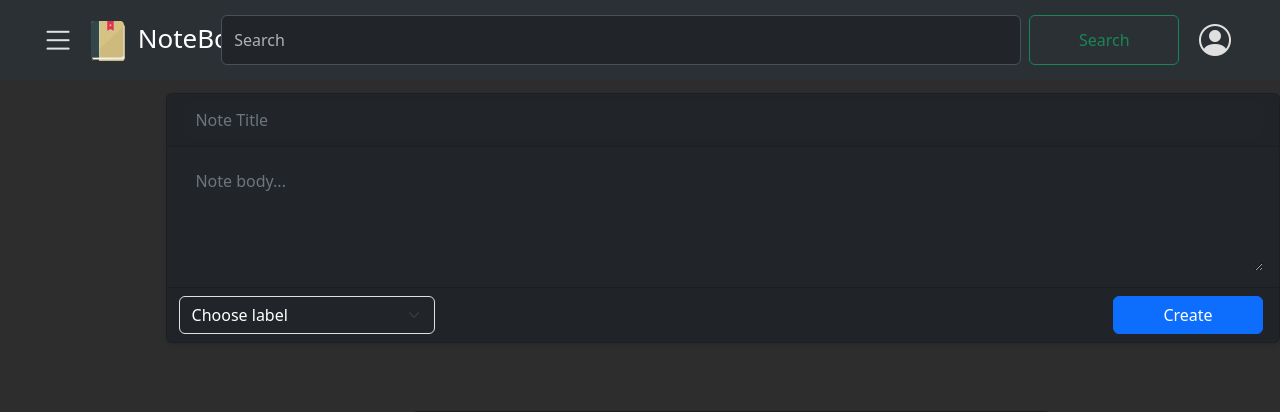
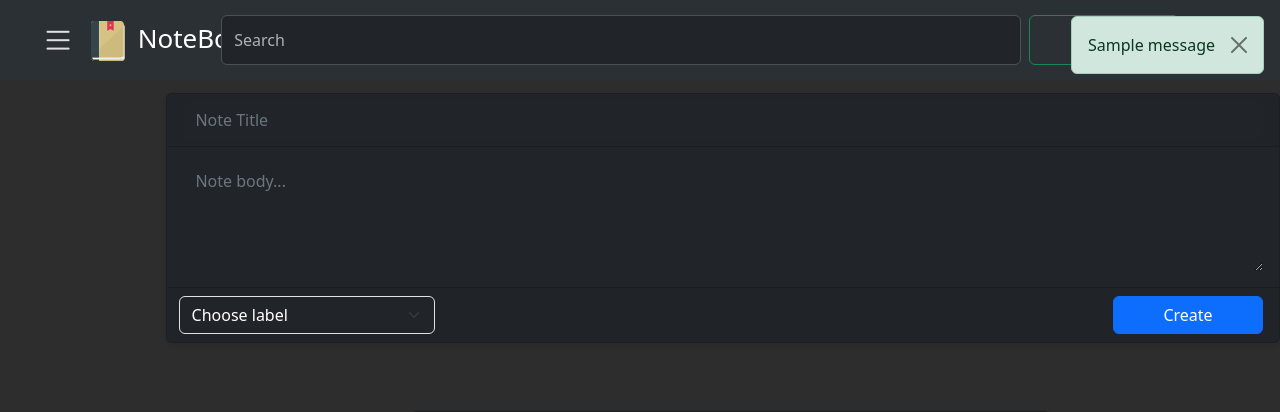
Before and after one commit to JoseSholly/keep-notebook, a Django app: page /notes/label/create/ in a window 1280 px wide. Shown: the top 412 px of the page. Run offline with Django 4.2, Linux system fonts and the light colour scheme; a user stored in the database is signed in; data comes from the database, SQL or seed files in the repository; both versions use the stored data as it was after the commit; tables that the repository leaves empty hold one stand-in row (values such as "Sample post"); one stand-in notice (Sample message) is shown.

Commit message:
Alert new label

```diff
--- a/notebook/notebook/settings.py
+++ b/notebook/notebook/settings.py
@@ -50,6 +50,7 @@ INSTALLED_APPS = [
 MIDDLEWARE = [
     'django.middleware.security.SecurityMiddleware',
     'django.contrib.sessions.middleware.SessionMiddleware',
+    'django.contrib.messages.middleware.MessageMiddleware',
     'django.middleware.common.CommonMiddleware',
     'django.middleware.csrf.CsrfViewMiddleware',
     'django.contrib.auth.middleware.AuthenticationMiddleware',
--- /dev/null
+++ b/notebook/notes/static/message.js
@@ -0,0 +1,12 @@
+document.addEventListener("DOMContentLoaded", function () {
+  setTimeout(function () {
+    const alerts = document.querySelectorAll(".alert");
+    alerts.forEach((alert) => {
+      if (alert.classList.contains("show")) {
+        alert.classList.remove("show");
+        alert.classList.add("fade");
+        setTimeout(() => alert.remove(), 150); // Remove after fading
+      }
+    });
+  }, 8000); // Adjust the time as needed
+});
--- a/notebook/notes/templates/notes/base.html
+++ b/notebook/notes/templates/notes/base.html
@@ -155,7 +155,16 @@
     </form>
   </div>
 
-
+{% if messages %}
+<div class="notifications position-fixed top-0 end-0 p-3" style="z-index: 1050;">
+  {% for message in messages %}
+  <div class="alert alert-{{ message.tags }} alert-dismissible fade show" role="alert">
+    {{ message }}
+    <button type="button" class="btn-close" data-bs-dismiss="alert" aria-label="Close"></button>
+  </div>
+  {% endfor %}
+</div>
+{% endif %}
 
   <div class="content">
 
@@ -168,6 +177,7 @@
   {% endblock %}
 
   <script src="{% static 'script.js' %}"></script>
+  <script src="{% static 'message.js' %}"></script>
   <script src="https://cdn.jsdelivr.net/npm/bootstrap@5.3.3/dist/js/bootstrap.bundle.min.js"
     integrity="sha384-YvpcrYf0tY3lHB60NNkmXc5s9fDVZLESaAA55NDzOxhy9GkcIdslK1eN7N6jIeHz"
     crossorigin="anonymous"></script>
--- a/notebook/notes/views.py
+++ b/notebook/notes/views.py
@@ -148,6 +148,7 @@ def label_create(request):
             label = form.save(commit=False)
             label.user = user
             label.save()
+            messages.success(request, "Label was created successfully")
             return redirect(reverse('notes:label_list', args=[label.name]))
         else:
             messages.error(request, 'There was an error creating the Label. Please check the form.')
```
Also changed, not shown: notebook/db.sqlite3.
